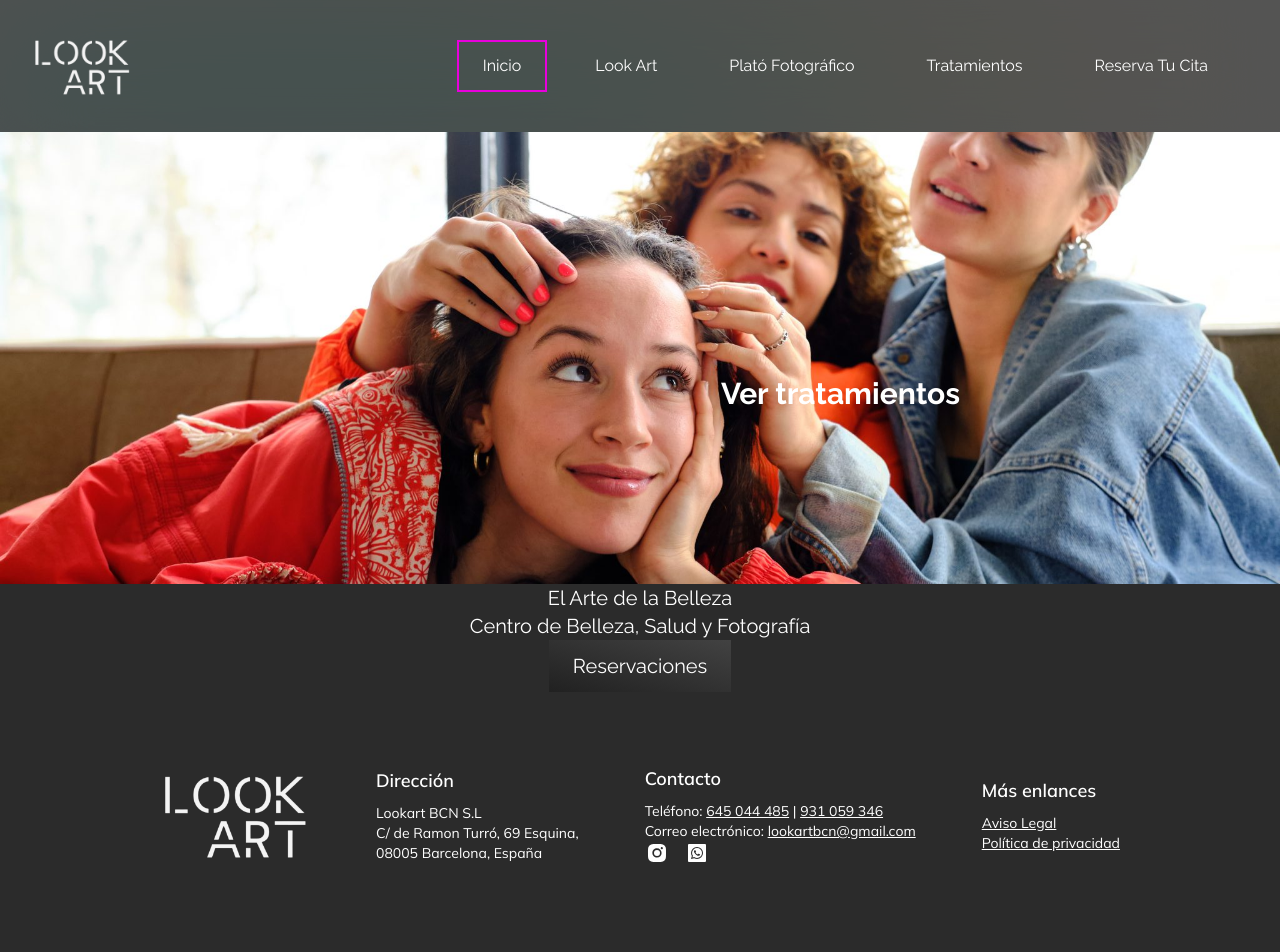
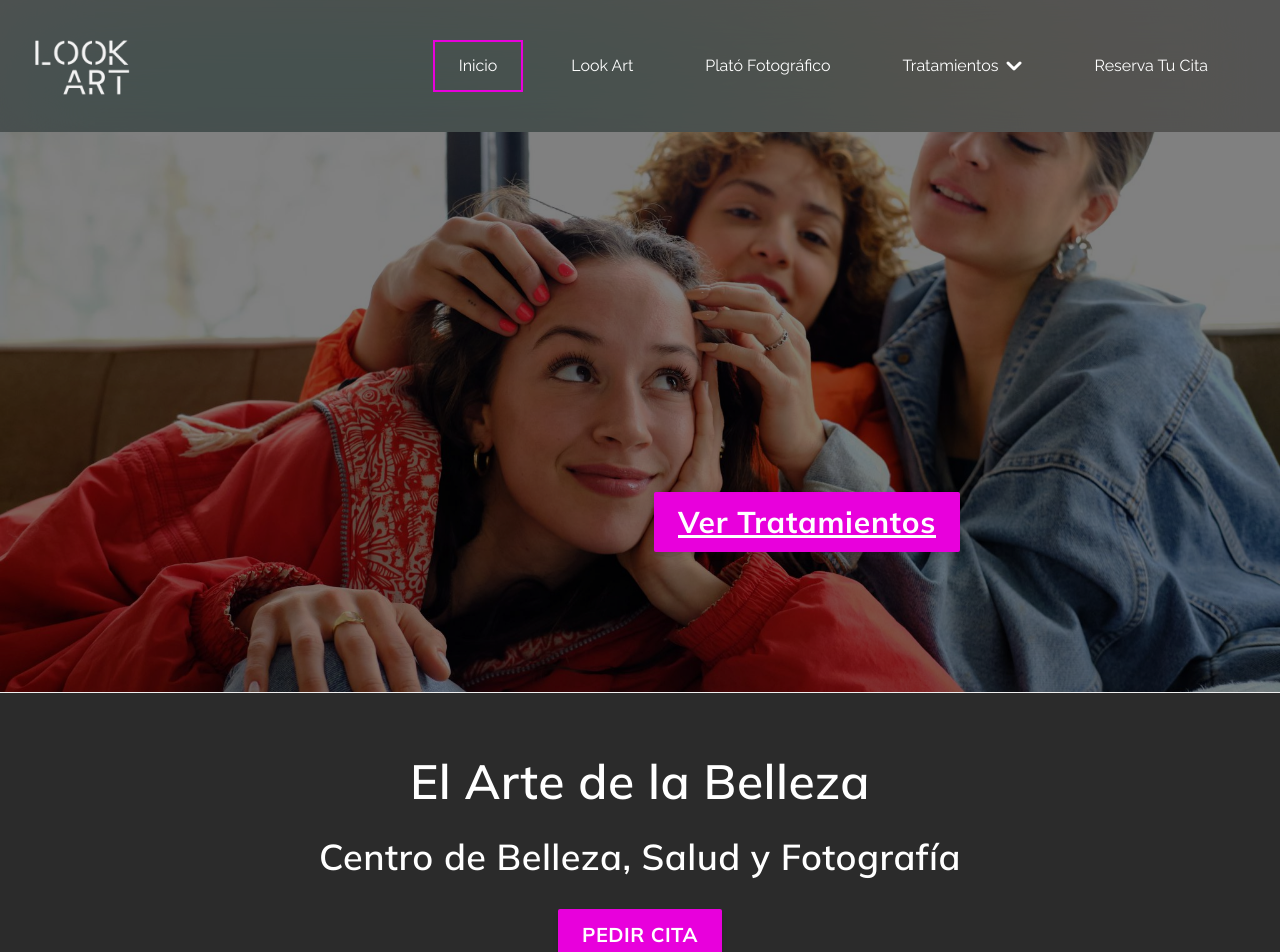
Before and after one commit to Thayrov/lookartbcn, a Next.js app: page / in a window 1280 px wide. Shown: the top 952 px of the page. Built offline with nearby package versions, Linux system fonts and the light colour scheme; a web font is replaced by a local one.

Commit message:
add navlist to 'Tratamientos' nav tab

```diff
--- a/app/page.tsx
+++ b/app/page.tsx
@@ -7,22 +7,29 @@ export default function Home() {
     <main className='flex flex-col items-center'>
       <section className='relative w-full h-[70vh] bg-cover bg-center'>
         <Image
-          className='z-[-1] object-cover bg-center'
+          className='z-[-1] object-cover bg-center brightness-50'
           src='/hero.jpeg'
           alt='Mujeres conversando'
           style={{ backgroundImage: 'url(/hero.jpeg)' }}
           fill={true}
         />
-        <Link
-          href={'Tratamientos'}
-          className='absolute right-1/4 bottom-1/2 text-white font-bold text-3xl'>
-          Ver tratamientos
-        </Link>
-        <div className='absolute bottom-0 w-full h-auto bg-primary text-white text-xl flex flex-col items-center justify-center'>
-          <p>El Arte de la Belleza</p>
-          <h1>Centro de Belleza, Salud y Fotografía</h1>
-          <CustomButton text={'Reservaciones'} href={'/Reservaciones'} />
+
+        <div className='p-0 m-0 absolute right-1/4 bottom-1/4 h-auto text-white font-bold text-3xl'>
+          <CustomButton
+            text={'Ver tratamientos'}
+            href={'/Tratamientos'}
+            className='underline capitalize'
+          />
         </div>
+      </section>
+      <section className='w-full h-auto bg-primary text-white text-xl flex flex-col items-center justify-center border-t-[1px] border-b-[1px] gap-8 font-semibold py-16 font-mulish tracking-wide'>
+        <p className='text-5xl'>El Arte de la Belleza</p>
+        <h1 className='text-4xl'>Centro de Belleza, Salud y Fotografía</h1>
+        <CustomButton
+          text={'Pedir cita'}
+          href={'/Reservaciones'}
+          className='text-xl bg-secondary'
+        />
       </section>
     </main>
   );
--- a/components/Button.tsx
+++ b/components/Button.tsx
@@ -1,12 +1,20 @@
 import Link from 'next/link';
 import { Button } from '../lib/importComponents';
 
-export const CustomButton = ({ text, href }: { text: string; href: string }) => {
+export const CustomButton = ({
+  text,
+  href,
+  className,
+}: {
+  text: string;
+  href: string;
+  className?: string;
+}) => {
   return (
-    <Link href={href} className='items-center relative animated-button text-center'>
+    <Link href={href} className={`items-center relative text-center`}>
       <Button
-        className='rounded-none font-inter font-normal text-md capitalize text-white'
-        variant='gradient'>
+        className={`${className} rounded-sm font-mulish text-md text-white bg-secondary font-bold tracking-wide`}
+        variant='filled'>
         {text}
       </Button>
       <span className='top'></span>
--- a/components/header.tsx
+++ b/components/header.tsx
@@ -3,8 +3,62 @@ import React from 'react';
 import Link from 'next/link';
 import Image from 'next/image';
 import { usePathname } from 'next/navigation';
-import { Navbar, IconButton, Collapse, Button } from '../lib/importComponents';
+import { BsChevronDown } from 'react-icons/bs';
+import {
+  Navbar,
+  IconButton,
+  Collapse,
+  Button,
+  MenuItem,
+  Typography,
+  Menu,
+  MenuHandler,
+  MenuList,
+} from '../lib/importComponents';
 import { links } from '@/lib/data';
+
+const navListMenuItems = [
+  { title: 'Belleza manos' },
+  { title: 'Belleza pies' },
+  { title: 'Diseño de mirada' },
+  { title: 'Masajes corporales' },
+  { title: 'Gua Sha Facial' },
+  { title: 'Joyería dental' },
+];
+
+function NavListMenu({ page }: { page: string }): React.ReactElement {
+  const [isMenuOpen, setIsMenuOpen] = React.useState(false);
+  const renderItems = navListMenuItems.map(({ title }) => (
+    <a href='#' key={title}>
+      <MenuItem>
+        <Typography>{title}</Typography>
+      </MenuItem>
+    </a>
+  ));
+
+  return (
+    <React.Fragment>
+      <Menu allowHover open={isMenuOpen} handler={setIsMenuOpen}>
+        <MenuHandler>
+          <Link href='/Tratamientos'>
+            <MenuItem className='hidden items-center gap-2 lg:flex hover:bg-transparent hover:text-white active:bg-transparent active:text-white focus:bg-transparent focus:text-white p-0 font-raleway'>
+              {page}{' '}
+              <BsChevronDown
+                strokeWidth={2}
+                className={`transition-transform ${isMenuOpen ? 'rotate-180' : ''}`}
+              />
+            </MenuItem>
+          </Link>
+        </MenuHandler>
+        <MenuList className='hidden w-[36rem] grid-cols-7 gap-3 overflow-visible lg:grid'>
+          <ul className='col-span-4 flex w-full flex-col gap-1'>{renderItems}</ul>
+        </MenuList>
+      </Menu>
+      <MenuItem className='flex items-center gap-2 lg:hidden'>{page}</MenuItem>
+      <ul className='ml-6 flex w-full flex-col gap-1 lg:hidden'>{renderItems}</ul>
+    </React.Fragment>
+  );
+}
 
 export default function Header() {
   const [openNav, setOpenNav] = React.useState(false);
@@ -16,7 +70,8 @@ export default function Header() {
 
   const navList = (
     <ul className='mt-2 mb-4 flex flex-col gap-2 lg:mb-0 lg:mt-0 lg:flex-row lg:items-center lg:gap-6'>
-      {links.map((link) => (
+      {links.map((link) => {
+        return (
           <Link
             key={link.hash}
             href={`/${link.path}`}
@@ -24,19 +79,20 @@ export default function Header() {
           ${!openNav ? 'animated-button' : ''}
           ${!openNav && pathname === `/${link.path}` ? 'border-2 border-secondary' : ''}`}>
             <Button
-            className={`rounded-none font-inter font-normal text-md text-white capitalize ${
+              className={`rounded-none font-raleway font-normal text-md text-white capitalize ${
                 openNav ? 'text-left' : ''
               }`}
               fullWidth={openNav}
               variant='text'>
-            {link.name}
+              {link.name === 'Tratamientos' ? <NavListMenu page={'Tratamientos'} /> : link.name}
             </Button>
             <span className='top'></span>
             <span className='right'></span>
             <span className='bottom'></span>
             <span className='left'></span>
           </Link>
-      ))}
+        );
+      })}
     </ul>
   );
 
--- a/lib/importComponents.ts
+++ b/lib/importComponents.ts
@@ -1,3 +1,13 @@
 'use client';
-import { Navbar, IconButton, Collapse, Button } from '@material-tailwind/react';
-export { Navbar, IconButton, Collapse, Button };
+import {
+  Navbar,
+  IconButton,
+  Collapse,
+  Button,
+  MenuItem,
+  Typography,
+  Menu,
+  MenuHandler,
+  MenuList,
+} from '@material-tailwind/react';
+export { Navbar, IconButton, Collapse, Button, MenuItem, Typography, Menu, MenuHandler, MenuList };
```
Lines whose indentation alone changed are shown as unchanged.
